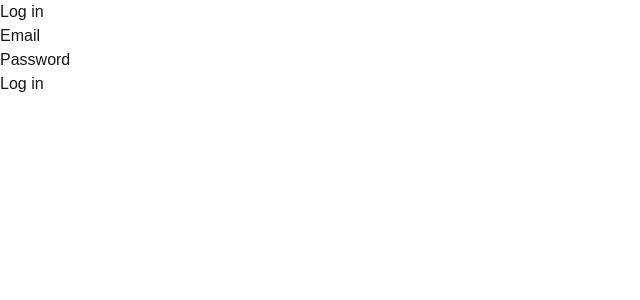
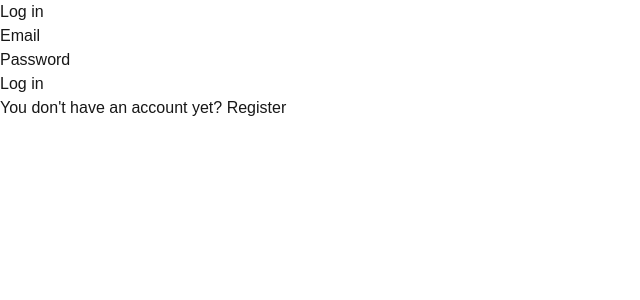
Before and after one commit to nelrnd/social-media, a Next.js app: page /login in a window 1280 px wide. Shown: the top 300 px of the page, without its empty margins (0-640 px from the left). Built offline with nearby package versions, Linux system fonts and the light colour scheme.

Commit message:
Add links in login and register pages

```diff
--- a/app/login/page.tsx
+++ b/app/login/page.tsx
@@ -1,9 +1,13 @@
+import Link from "next/link"
 import LoginForm from "../ui/login-form"
 
 export default function LoginPage() {
   return (
     <main>
       <LoginForm />
+      <p>
+        You don't have an account yet? <Link href="/register">Register</Link>
+      </p>
     </main>
   )
 }
--- a/app/register/page.tsx
+++ b/app/register/page.tsx
@@ -1,9 +1,13 @@
+import Link from "next/link"
 import RegisterForm from "../ui/register-form"
 
 export default function RegisterPage() {
   return (
     <main>
       <RegisterForm />
+      <p>
+        You already have an account? <Link href="/login">Login</Link>
+      </p>
     </main>
   )
 }
```
